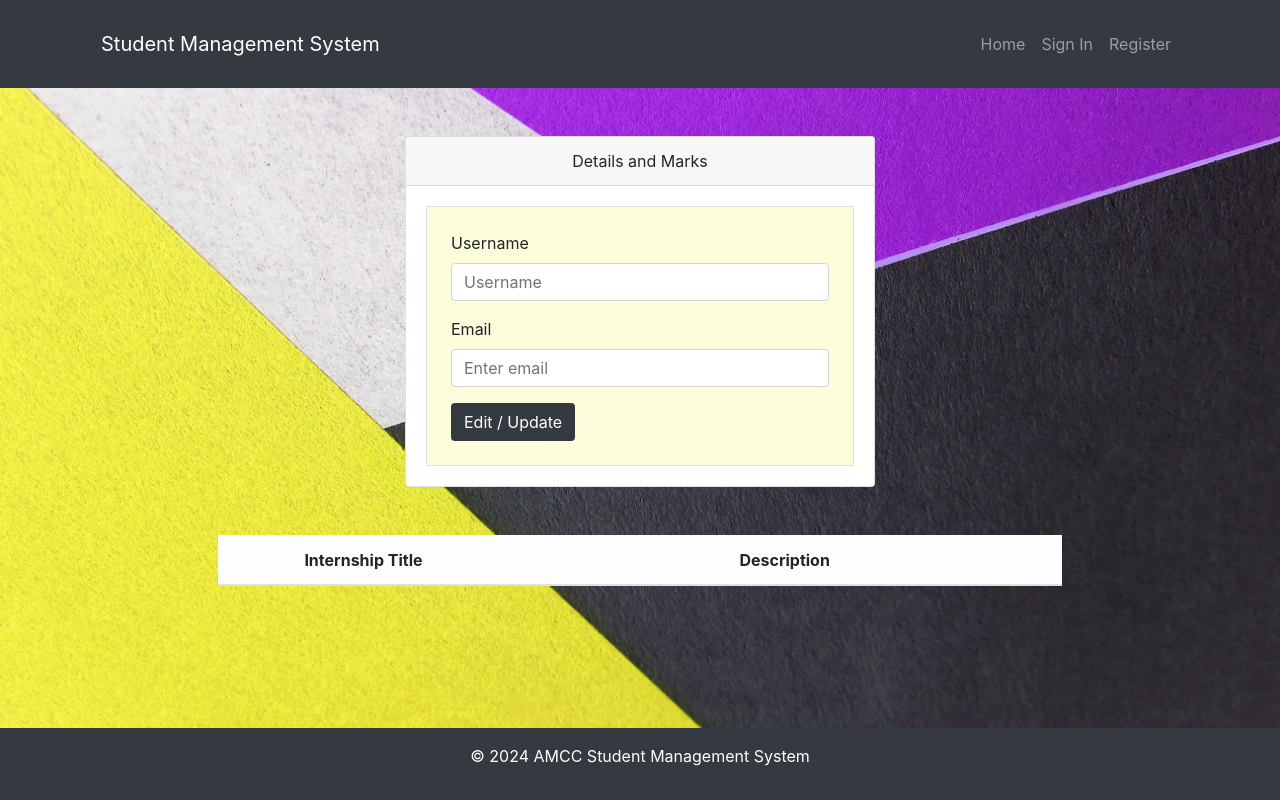
After one commit to russellandrady/usermanagementsystemusingflask, a Flask app: page /compedit in a window 1280 px wide. The commit adds this page. Run offline with Flask 3, Linux system fonts and the light colour scheme; lists and menus that the app fills with data are empty; some libraries are stand-ins or nearby versions.

Commit message:
companiescanloginow

```diff
--- a/server.py
+++ b/server.py
@@ -26,26 +26,45 @@ def home():
 @app.route('/signin', methods=['GET','POST'])
 def signin():
     if request.method == 'POST':
-        email=request.form['email']
-        pwd=request.form['password']
+        email = request.form['email']
+        pwd = request.form['password']
+        role = request.form['role']  # Assuming you have a select input for role
+
         cur = mysql.connection.cursor()
-        cur.execute(f"SELECT username,email,password,id,sub1,sub2,sub3,cv_path FROM student WHERE email='{email}'")#find where is the email
+
+        # Check if the user exists in either the student or company table based on role
+        if role == 'Student':
+            cur.execute(f"SELECT username, email, password, id, sub1, sub2, sub3, cv_path FROM student WHERE email='{email}'")
+        elif role == 'Company':
+            cur.execute(f"SELECT username, email, password, id FROM company WHERE email='{email}'")
+
         user = cur.fetchone()
         cur.close()
-        if user and pwd ==user[2]:
-            session['username']=user[0]
-            session['email']=user[1]
-            session['id']=user[3]
-            session['sub1']=user[4]
-            session['sub2']=user[5]
-            session['sub3']=user[6]
-            if user[7] is not None:
-                session['cvname']=os.path.basename(user[7])
-            return redirect(url_for('profile',id=session['id']))
+
+        if user and pwd == user[2]:  # Check if the user exists and password matches
+            session['username'] = user[0]
+            session['email'] = user[1]
+            session['id'] = user[3]
+            session['role'] = role
+
+            # For students
+            if role == 'Student':
+                session['sub1'] = user[4]
+                session['sub2'] = user[5]
+                session['sub3'] = user[6]
+                if user[7] is not None:
+                    session['cvname'] = os.path.basename(user[7])
+
+            # Redirect to the appropriate profile page based on role
+            if role == 'Student':
+                return redirect(url_for('profile', id=session['id']))
+            elif role == 'Company':
+                return redirect(url_for('comprofile', id=session['id']))
         else:
-            return render_template('signin.html', error='invalid data')
+            return render_template('signin.html', error='Invalid data')
     else:
         return render_template('signin.html')
+
 @app.route('/register', methods=['GET', 'POST'])
 def register():
     reg=False
@@ -76,7 +95,9 @@ def profile(id):
         session['average']=average
         session['gpa'] = gpa
     return render_template('profile.html')
-
+@app.route('/comprofile/<int:id>')
+def comprofile(id):
+    return render_template('comprofile.html')
 @app.route('/edit', methods=['GET', 'POST'])
 def edit():
     success = False
@@ -100,6 +121,23 @@ def edit():
         session['email']=email
         return redirect(url_for('profile',id=id))
     return render_template('profile.html', success=success)
+@app.route('/compedit', methods=['GET', 'POST'])
+def compedit():
+    success = False
+    if request.method == 'POST':
+        id = session['id']
+        username = request.form['username']
+        email = request.form['email']
+        cur = mysql.connection.cursor()
+        cur.execute("UPDATE company SET username=%s, email=%s WHERE id=%s",
+                    (username, email, id))
+        mysql.connection.commit()
+        cur.close()
+        success = True
+        session['username']=username
+        session['email']=email
+        return redirect(url_for('comprofile',id=id))
+    return render_template('comprofile.html', success=success)
 @app.route('/upload_cv', methods=['POST'])
 def upload_cv():
     if 'cv' not in request.files:
--- /dev/null
+++ b/templates/comprofile.html
@@ -0,0 +1,48 @@
+{% extends "index.html" %}
+{% block content %}
+  <!-- Main Content -->
+  <div class="container mt-5" style="max-width: 500px;">
+    <div class="card">
+      <div class="card-header text-center">
+        Details and Marks
+      </div>
+      <div class="card-body">
+        <form method="post" class="border p-4" action="/compedit" style="background-color: rgba(251, 251, 190, 0.529);">
+            <div class="form-group">
+                <label for="username">Username</label>
+                <input type="text" class="form-control" id="username" name="username" placeholder="Username" value="{{session['username']}}">
+              </div>
+          <div class="form-group">
+            <label for="email">Email</label>
+            <input type="email" class="form-control" id="email" name="email" placeholder="Enter email" value="{{session['email']}}">
+          </div>
+          <button type="submit" class="btn bg-dark text-white">Edit / Update</button>
+
+        </form>
+      </div>
+    </div>
+  </div>
+
+  <div class="row justify-content-center mt-5">
+    <!-- Table to display job vacancies -->
+    <div class="col-md-8">
+      <table class="table table-bordered">
+        <thead class="table-light text-center">
+          <tr>
+            <th scope="col" style="width: 100px;">Internship Title</th>
+            <th scope="col" style="width: 200px;">Description</th>
+          </tr>
+        </thead>
+        <tbody id="vacancyTableBody" class="table-dark text-center">
+          <!-- Placeholder rows for subject marks -->
+          <tr>
+            <!-- <td style="width: 150px;">{% if 'sub1' in session %}{{ session['sub1'] }}{% endif %}</td>
+            <td style="width: 150px;">{% if 'sub2' in session %}{{ session['sub2'] }}{% endif %}</td>
+            <td style="width: 150px;">{% if 'sub3' in session %}{{ session['sub3'] }}{% endif %}</td> -->
+          </tr>
+          <!-- Add more rows as needed -->
+        </tbody>
+      </table>
+    </div>
+  </div>
+{%  endblock %}"
--- a/templates/index.html
+++ b/templates/index.html
@@ -38,7 +38,12 @@
                   Profile <i class="fas fa-caret-down"></i>
               </a>
               <div class="dropdown-menu dropdown-menu-right" aria-labelledby="navbarDropdown">
-                  <a class="dropdown-item" href="{{url_for('profile',id=session['id'])}}">View Profile</a>
+                {% if session['role'] == 'Company' %}
+                <a class="dropdown-item" href="{{url_for('comprofile', id=session['id'])}}">View Profile</a>
+                {% else %}
+                <a class="dropdown-item" href="{{url_for('profile', id=session['id'])}}">View Profile</a>
+            {% endif %}
+
                   <div class="dropdown-divider"></div>
                   <a class="dropdown-item" href="{{url_for('signout')}}">Signout</a>
               </div>
```
Also changed, not shown: templates/signin.html (+7 -0 lines), 1 other file.
